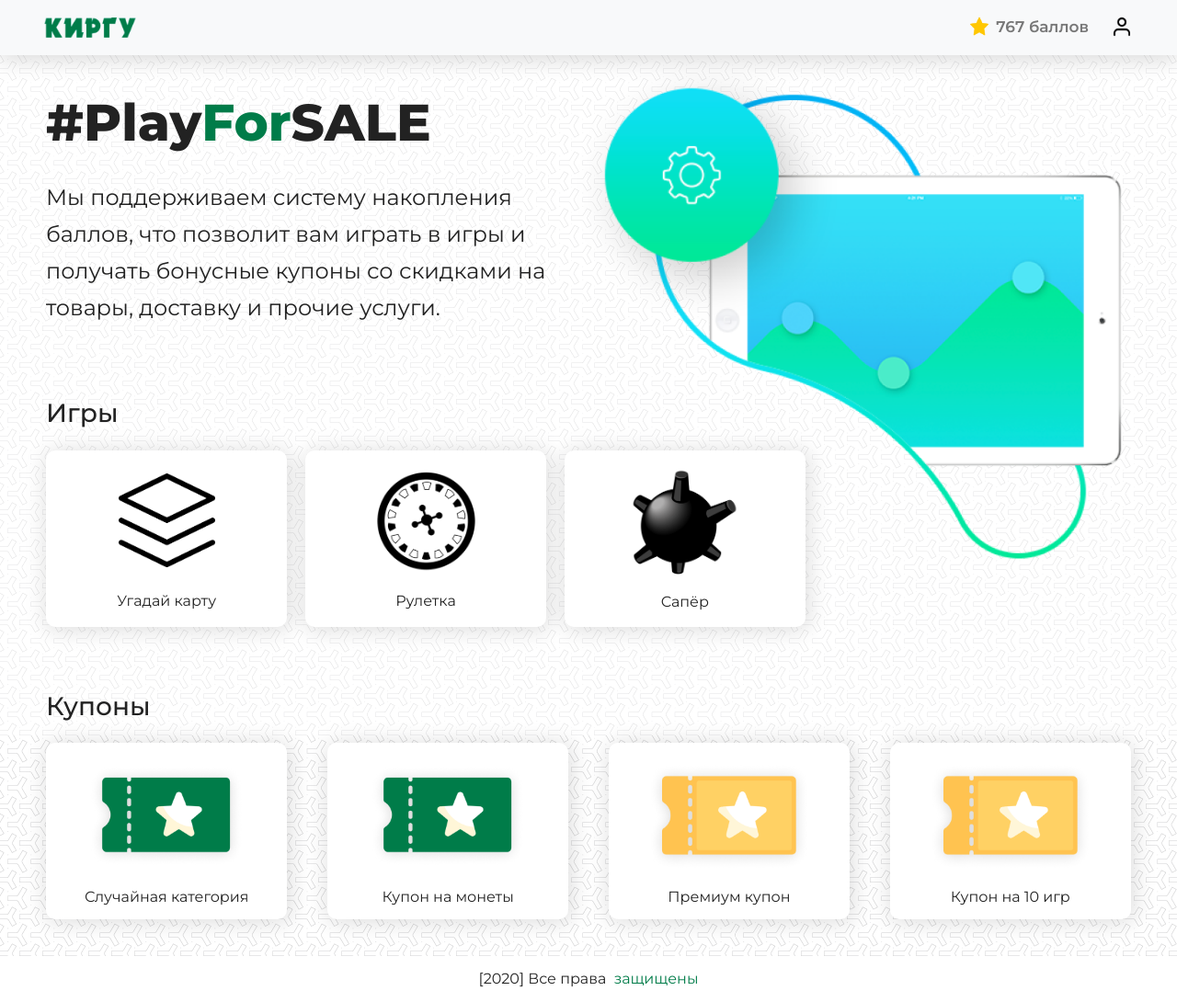
After one commit to sharapudin-d/mirfox.loc, a PHP site: page /main.php in a window 1280 px wide. The commit adds this page. Shown: the whole page at 92% size. Run offline with PHP 8.4, Linux system fonts and the light colour scheme; some libraries are stand-ins or nearby versions.

Commit message:
MirFox
Added Main.php

```diff
--- /dev/null
+++ b/assets/css/main.css
@@ -0,0 +1,270 @@
+:root {
+  --kcolor: #18b86d;
+  --bg: #6cd99b;
+  --movecard1: 85%;
+  --movecard2: -85%;
+}
+
+* {
+  box-sizing: border-box;
+}
+
+body {
+  padding: 0;
+  margin: 0;
+  background: url(../img/bg.png);
+  */ background-size: 400px 400px;
+  /* background: #fff; */
+  color: #222;
+  font-family: 'Montserrat', sans-serif;
+}
+
+h1, h2, h3, h4, h5, h6 {
+  font-weight: 700;
+}
+
+.bg_opacity {
+  position: fixed;
+  top: 0;
+  left: 0;
+  z-index: -10;
+  width: 100vw;
+  height: 100vh;
+  background-color: rgba(255, 255, 255, 0.4);
+}
+
+
+
+
+
+.site {
+    background-color: #f9f9f9;
+    border-radius: 7px;
+    margin-top: 20%;
+    padding: 30px 40px 54px 60px;
+}
+.site-mob {
+    display: none;
+}
+.start-header {
+  opacity: 1;
+  transform: translateY(0);
+  padding: 10px 0;
+  box-shadow: 0 10px 30px 0 rgba(138, 155, 165, 0.15);
+  -webkit-transition : all 0.3s ease-out;
+  transition : all 0.3s ease-out;
+}
+.start-header.scroll-on {
+  box-shadow: 0 5px 10px 0 rgba(138, 155, 165, 0.15);
+  padding: 5px 0;
+  -webkit-transition : all 0.3s ease-out;
+  transition : all 0.3s ease-out;
+}
+.start-header.scroll-on .navbar-brand img{
+  height: 28px;
+  -webkit-transition : all 0.3s ease-out;
+  transition : all 0.3s ease-out;
+}
+.navigation-wrap {
+    position: fixed;
+    width: 100%;
+    left: 0;
+    top: 0;
+    box-shadow: 0 5px 25px 0 rgba(0, 0, 0, 0.15);
+    z-index: 1000;
+    -webkit-transition: all 0.3s ease-out;
+    transition: all 0.3s ease-out;
+}
+.navbar{
+  padding: 0;
+}
+.navbar-brand img{
+  height: 30px;
+  width: auto;
+  display: block;
+  -webkit-transition : all 0.3s ease-out;
+  transition : all 0.3s ease-out;
+}
+.navbar-toggler {
+  float: right;
+  border: none;
+  padding-right: 0;
+}
+.navbar-toggler:active,
+.navbar-toggler:focus {
+  outline: none;
+}
+.navbar-light .navbar-toggler-icon {
+  width: 24px;
+  height: 17px;
+  background-image: none;
+  position: relative;
+  border-bottom: 1px solid #000;
+    transition: all 300ms linear;
+}
+.navbar-light .navbar-toggler-icon:after,
+.navbar-light .navbar-toggler-icon:before{
+  width: 24px;
+  position: absolute;
+  height: 1px;
+  background-color: #000;
+  top: 0;
+  left: 0;
+  content: '';
+  z-index: 2;
+    transition: all 300ms linear;
+}
+.navbar-light .navbar-toggler-icon:after{
+  top: 8px;
+}
+.navbar-toggler[aria-expanded="true"] .navbar-toggler-icon:after {
+  transform: rotate(45deg);
+}
+.navbar-toggler[aria-expanded="true"] .navbar-toggler-icon:before {
+  transform: translateY(8px) rotate(-45deg);
+}
+.navbar-toggler[aria-expanded="true"] .navbar-toggler-icon {
+  border-color: transparent;
+}
+.nav-link{
+  color: #212121 !important;
+  font-weight: 500;
+  font-family: 'Montserrat', sans-serif;
+  font-weight: 600;
+  font-size: 17px;
+    transition: all 200ms linear;
+}
+.nav-item:hover .nav-link{
+  color: #5f37ff !important;
+}
+.nav-item.active .nav-link{
+  color: #777 !important;
+}
+.nav-link {
+  position: relative;
+  padding: 5px 0 !important;
+  display: inline-block;
+}
+.nav-item:after{
+  position: absolute;
+  bottom: -5px;
+  left: 0;
+  width: 100%;
+  height: 2px;
+  content: '';
+  background-color: #5f37ff;
+  opacity: 0;
+    transition: all 200ms linear;
+}
+.nav-item:hover:after{
+  bottom: 0;
+  opacity: 1;
+}
+.nav-item.active:hover:after{
+  opacity: 0;
+}
+.nav-item{
+  position: relative;
+    transition: all 200ms linear;
+}
+
+
+
+
+
+/* Sharapudin's code */
+.main_content{
+  padding-left: 50px;
+  padding-right: 50px;
+  margin-top: 100px;
+}
+
+h1{
+  font-size: 3.5em;
+  font-weight: 800;
+}
+.desc{
+  display: block;
+  margin-top: 20px;
+  width: 100%;
+  line-height: 40px;
+  font-weight: 400;
+}
+.h1_color{
+  color: #007C49;
+}
+.coins{
+  display: flex;
+  align-items: center;
+}
+
+.star{
+  transform: translateY(-1.7px);
+}
+
+.user_icon{
+  width: 24px;
+  transform: translateY(-2px);
+  cursor: pointer;
+}
+.my_row{
+  display: flex;
+  justify-content: space-between;
+  margin-top: 15px;
+}
+.my_col{
+  display: flex;
+  flex-direction: column;
+  width: 50%;
+}
+.ipad_col{
+  position: absolute;
+  top: 80px;
+  left: 42%;
+}
+
+.mtext{
+  height: fit-content;
+}
+.ipad{
+  transform: translateY(-60px);
+  width: 110%;
+}
+.sect_col{
+  display: flex;
+  flex-direction: column;
+  margin-top: 70px;
+}
+.h3_d{
+  font-weight: 500;
+}
+.my_block {
+    display: flex;
+    flex-direction: column;
+    justify-content: space-around;
+    align-items: center;
+    width: 20.5vw;
+    height: 15vw;
+    background: #fff;
+    border-radius: 10px;
+    box-shadow: 2px 2px 24px 2px rgba(0, 0, 0, 0.13);
+}
+.my_block > img{
+  width: 40%;
+}
+.coupon_icon{
+  width: 65% !important;
+}
+.my_block > *{
+  transform: translateY(13px);
+}
+.p_desc{
+  transform:
+}
+footer {
+  display: flex;
+  justify-content: center;
+  align-items: center;
+  height: 50px;
+  background-color: #fff;
+}
--- a/assets/css/media.css
+++ b/assets/css/media.css
@@ -6,4 +6,10 @@
     width: 20vw;
     height: 20vw;
   }
+  .ipad_col{
+    display: none;
   }
+  .my_col{
+    width: 100%;
+  }
+}
--- a/assets/css/style.css
+++ b/assets/css/style.css
@@ -31,10 +31,10 @@ h1,h2,h3,h4,h5,h6{
   z-index: -10;
   width: 100vw;
   height: 100vh;
-  background-color: rgba(255, 255, 255, 0.75);
+  background-color: rgba(255, 255, 255, 0.4);
 }
 
-form[role="form"] {
+.auth[role="form"] {
   width: inherit;
   transition: .5s;
 }
--- a/index.php
+++ b/index.php
@@ -27,7 +27,7 @@
       </div>
     </div>
     <div class="form_block">
-      <form action="" class="login_form" role="form">
+      <form action="" class="login_form auth" role="form">
           <div class="form-group inp_cont">
               <label for="login">Логин: </label>
               <input type="text" id="login" class="form-control">
@@ -38,7 +38,7 @@
           </div>
           <button class="btn sub_btn" type="submit">Войти</button>
       </form>
-      <form action="" class="reg_form right_sl" role="form">
+      <form action="" class="reg_form right_sl auth" role="form">
         <div class="form-group inp_cont">
             <label for="login">Логин: </label>
             <input type="text" id="reg_login" class="form-control">
--- /dev/null
+++ b/main.php
@@ -0,0 +1,103 @@
+<!DOCTYPE html>
+<html>
+
+<head>
+    <meta charset="UTF-8">
+    <meta name="viewport" content="width=device-width, initial-scale=1.0">
+    <title>MirFox</title>
+    <link href="https://fonts.googleapis.com/css?family=Montserrat:400,500,600,700,800&display=swap&subset=cyrillic" rel="stylesheet">
+    <!-- <bootstrap> -->
+    <link rel="stylesheet" href="https://maxcdn.bootstrapcdn.com/bootstrap/4.0.0/css/bootstrap.min.css" integrity="sha384-Gn5384xqQ1aoWXA+058RXPxPg6fy4IWvTNh0E263XmFcJlSAwiGgFAW/dAiS6JXm" crossorigin="anonymous">
+    <!-- </bootstrap> -->
+    <link rel="stylesheet" href="./assets/css/main.css">
+    <link rel="stylesheet" href="./assets/css/media.css">
+</head>
+<body>
+
+<div class="bg_opacity"></div>
+  <header>
+    <div class="navigation-wrap bg-light start-header start-style pl-5 pr-5">
+          <div class="row">
+            <div class="col-12">
+              <nav class="navbar navbar-expand-md navbar-light">
+                <a class="navbar-brand" href="index.html" target="_blank"><img src="assets/img/logo.png" alt=""></a>
+                <button class="navbar-toggler" type="button" data-toggle="collapse" data-target="#navbarSupportedContent" aria-controls="navbarSupportedContent" aria-expanded="false" aria-label="Toggle navigation">
+                  <span class="navbar-toggler-icon"></span>
+                </button>
+                <div class="collapse navbar-collapse" id="navbarSupportedContent">
+                  <ul class="navbar-nav ml-auto py-4 py-md-0">
+                    <li class="nav-item pl-4 pl-md-0 ml-0 ml-md-4 coins active">
+                      <img class="star" src="assets/img/star.png" width="20" height="20"><a class="nav-link ml-2">767 баллов</a>
+                    </li>
+                    <li class="nav-item pl-4 pl-md-0 ml-0 ml-md-4 active">
+                      <a class="nav-link"><img src="assets/img/user.png" class="user_icon"></a>
+                    </li>
+                  </ul>
+                </div>
+              </nav>
+            </div>
+          </div>
+      </div>
+  </header>
+<section class="main_content">
+  <div class="my_row">
+    <div class="my_col mtext">
+      <h1>#Play<d class="h1_color">For</d>SALE</h1>
+      <h4 class="desc">Мы поддерживаем систему
+        накопления баллов, что позволит
+        вам играть в игры и получать
+        бонусные купоны со скидками на товары, доставку и прочие услуги.</h4>
+    </div>
+    <div class="my_col ipad_col">
+      <img src="./assets/img/ipad.png" alt="" class="ipad">
+    </div>
+  </div>
+  <div class="sect_col">
+    <h3 class="h3_d">Игры</h3>
+    <div class="my_row" style="width: 70%;">
+      <div class="my_block"><img src="./assets/img/cards_icon.png" alt="">
+        <p class="block_desc">Угадай карту</p>
+      </div>
+      <div class="my_block"><img src="./assets/img/roul_icon.png" style="transform: scale(1.1) translateY(13px);" alt="">
+        <p class="block_desc">Рулетка</p>
+      </div>
+      <div class="my_block"><img src="./assets/img/saper_icon.png" style="transform: scale(1.1) translateY(13px);" alt="">
+        <p class="block_desc">Сапёр</p>
+      </div>
+    </div>
+  </div>
+  <div class="sect_col" style="margin-bottom: 40px;">
+    <h3 class="h3_d">Купоны</h3>
+    <div class="my_row">
+      <div class="my_block"><img src="./assets/img/coupon_simple.png" class="coupon_icon" alt="">
+        <p class="block_desc">Случайная
+категория</p>
+      </div>
+      <div class="my_block"><img src="./assets/img/coupon_simple.png" class="coupon_icon" alt="">
+        <p class="block_desc">Купон на монеты</p>
+      </div>
+      <div class="my_block"><img src="./assets/img/coupon_gold.png" class="coupon_icon" alt="">
+        <p class="block_desc">Премиум купон</p>
+      </div>
+      <div class="my_block"><img src="./assets/img/coupon_gold.png" class="coupon_icon" alt="">
+        <p class="block_desc">Купон на 10 игр</p>
+      </div>
+    </div>
+  </div>
+
+</section>
+
+<footer>
+  [2020]&nbsp;Все&nbsp;права &nbsp;<d class="h1_color">защищены</d>
+</footer>
+
+
+  <!-- js -->
+  <script src="https://code.jquery.com/jquery-3.2.1.slim.min.js" integrity="sha384-KJ3o2DKtIkvYIK3UENzmM7KCkRr/rE9/Qpg6aAZGJwFDMVNA/GpGFF93hXpG5KkN" crossorigin="anonymous"></script>
+  <script src="https://cdnjs.cloudflare.com/ajax/libs/popper.js/1.12.9/umd/popper.min.js" integrity="sha384-ApNbgh9B+Y1QKtv3Rn7W3mgPxhU9K/ScQsAP7hUibX39j7fakFPskvXusvfa0b4Q" crossorigin="anonymous"></script>
+  <script src="https://maxcdn.bootstrapcdn.com/bootstrap/4.0.0/js/bootstrap.min.js" integrity="sha384-JZR6Spejh4U02d8jOt6vLEHfe/JQGiRRSQQxSfFWpi1MquVdAyjUar5+76PVCmYl" crossorigin="anonymous"></script>
+  <script src="./assets/js/script.js"></script>
+  <script type="text/javascript" src="./assets/js/cards.js"></script>
+  </body>
+
+  </html>
```
Also changed, not shown: assets/img/cards_icon.png (added), assets/img/coupon_gold.png (added), assets/img/coupon_simple.png (added), assets/img/ipad.png (added), assets/img/logo.png (added), assets/img/roul_icon.png (added), assets/img/saper_icon.png (added), assets/img/star.png (added), assets/img/user.png (added), 1 other file. Lines whose indentation alone changed are shown as unchanged.
